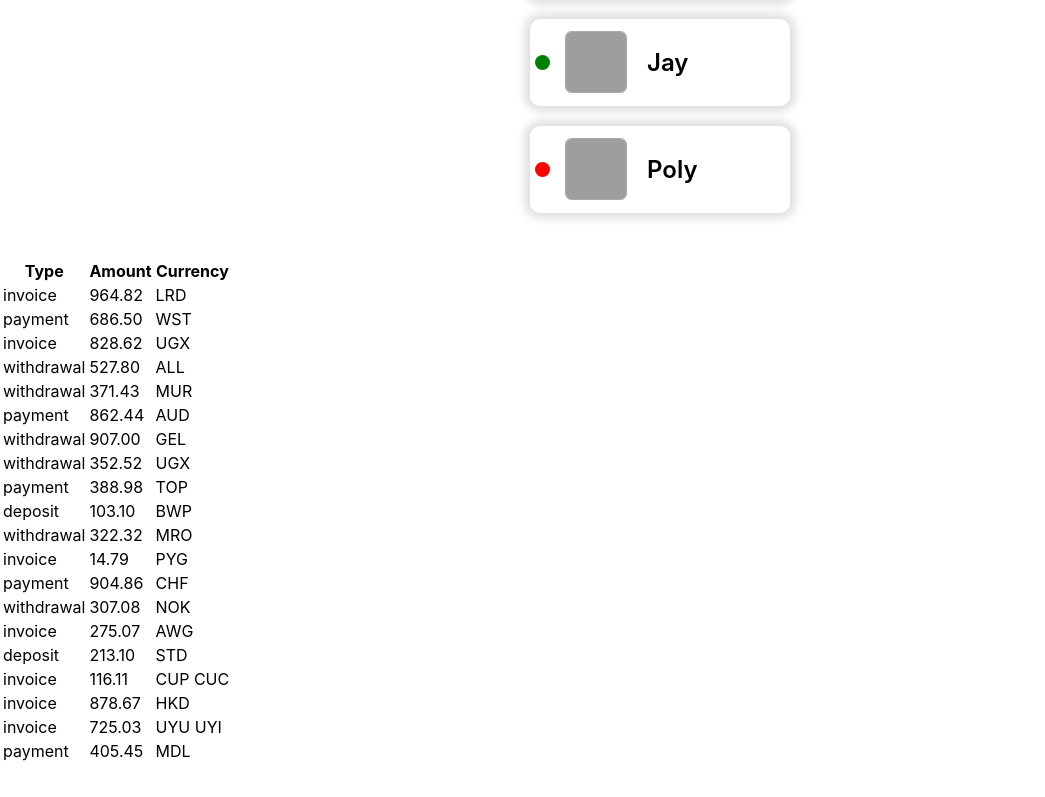
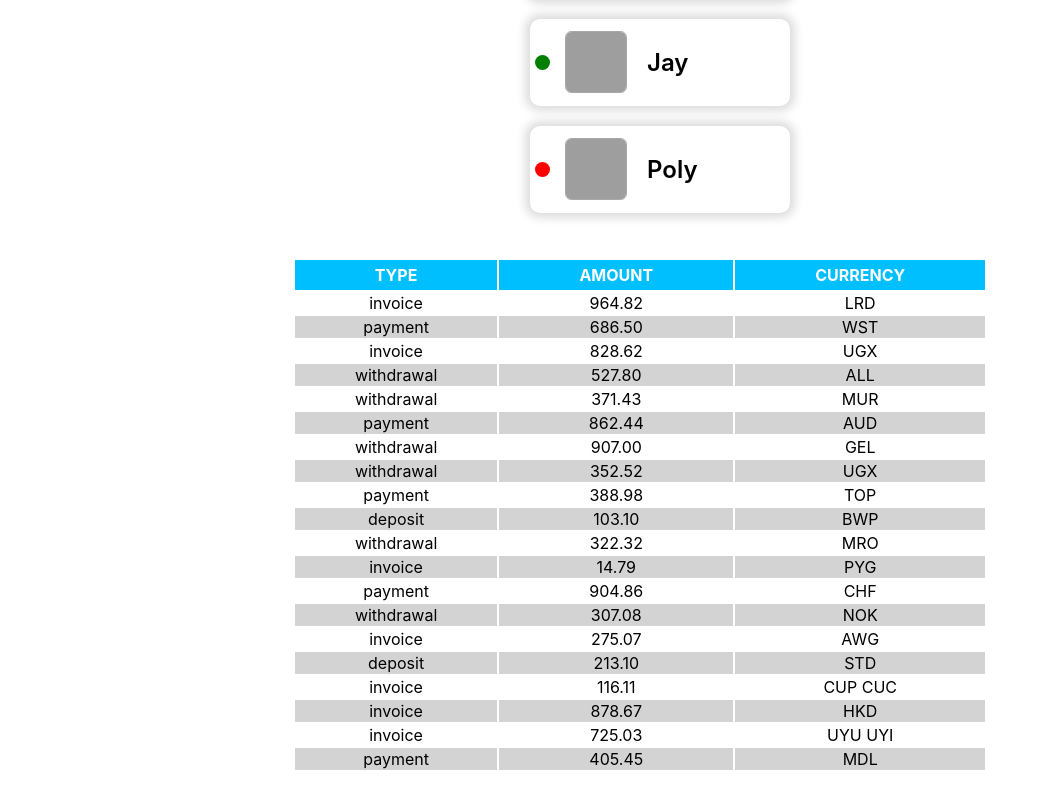
Before and after one commit to Ali-sia/goit-react-hw-01-components, a React (Create React App) app: page / in a window 1280 px wide. Shown: the part 854-1651 px from the top of the page, without its empty margins (0-1045 px from the left). Before the commit the page ends 1618 px from the top, so only its background shows below. Built offline with nearby package versions, Linux system fonts and the light colour scheme; grey boxes are pictures that could not be loaded.

Commit message:
красивіе стили для таблиці

```diff
--- a/src/components/Statistics/Statistic.styled.jsx
+++ b/src/components/Statistics/Statistic.styled.jsx
@@ -22,11 +22,13 @@ export const StatItem = styled.li`
 `;
 
 export const StatList = styled.ul`
-  list-style: none;
   padding: 0;
   margin: 0;
+
   display: flex;
   justify-content: center;
+
+  list-style: none;
 `;
 
 export const StatSection = styled.div`
--- a/src/components/TransactionHistory/TransactionHistiry.jsx
+++ b/src/components/TransactionHistory/TransactionHistiry.jsx
@@ -1,15 +1,10 @@
 import PropTypes from 'prop-types';
 import TransactionRow from './TransactionRow';
-//styles
-
-// function TransactionHistory({ transactions }) {
-//   console.log('transactions :>> ', transactions);
-// }
+import { TransactionTable } from './TransactionHistory.styled';
 
 const TransactionHistory = transactions => {
-  //   const { transactions } = transactions;
   return (
-    <table>
+    <TransactionTable>
       <thead>
         <tr>
           <th>Type</th>
@@ -23,7 +18,7 @@ const TransactionHistory = transactions => {
           return <TransactionRow key={data.id} transactions={data} />;
         })}
       </tbody>
-    </table>
+    </TransactionTable>
   );
 };
 
--- /dev/null
+++ b/src/components/TransactionHistory/TransactionHistory.styled.jsx
@@ -0,0 +1,31 @@
+import styled from '@emotion/styled';
+
+export const TransactionTable = styled.table`
+  margin: 25px auto;
+
+  border-radius: 5%;
+  background-color: white;
+
+  text-align: center;
+
+  thead {
+    // padding-top: 25px;
+
+    background-color: deepskyblue;
+    color: white;
+    text-transform: uppercase;
+  }
+
+  th {
+    padding: 0 80px;
+    height: 30px;
+  }
+  tr:nth-child(even) {
+    background-color: lightgrey;
+  }
+
+  tr {
+    padding: 18px 80px;
+    border: 1px solid darkgray;
+  }
+`;
```
